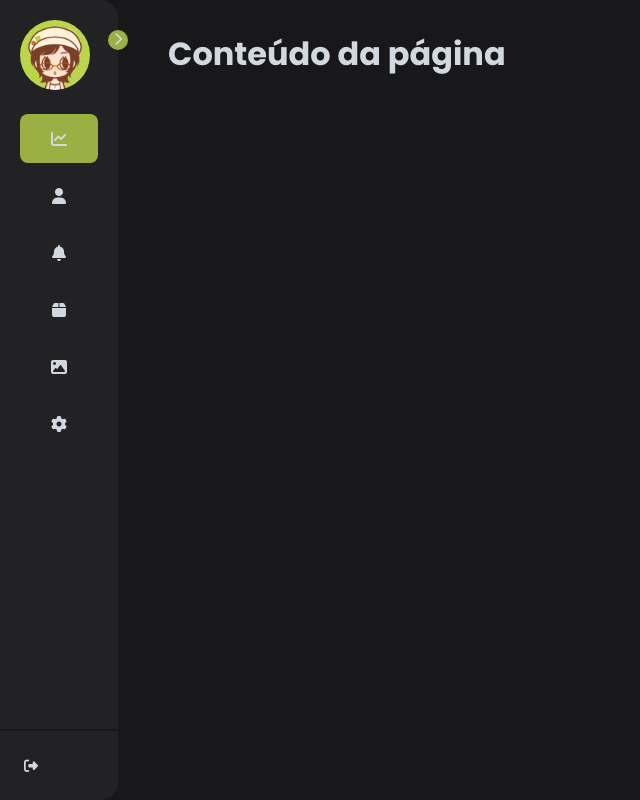
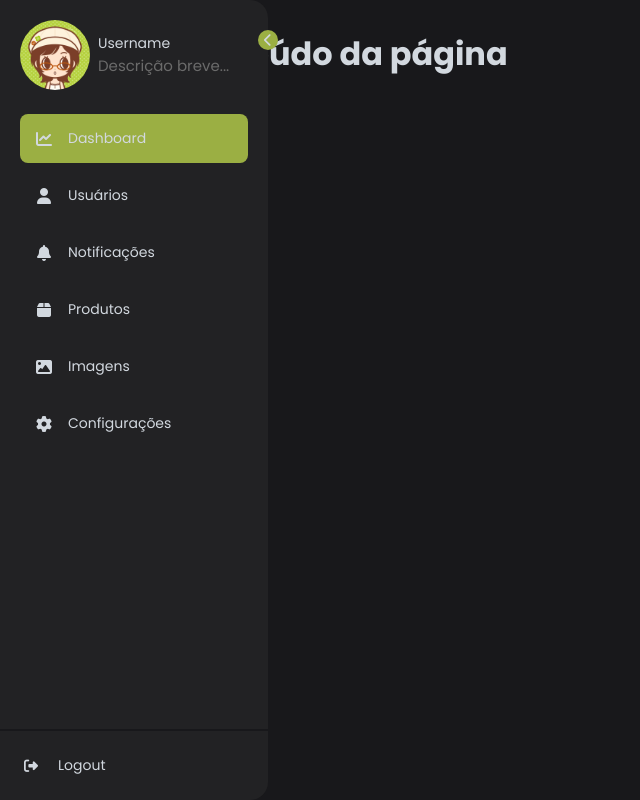
Before and after one commit to natyy200/menu-lateral, a plain HTML site: page index.html in a window 1280 px wide. Both pictures are taken after a click on the button 118 px from the left and 40 px from the top of the page. Shown: the whole page, without its empty margins (0-640 px from the left). Drawn offline with Linux system fonts and the light colour scheme.

Commit message:
finalizando o projeto

```diff
--- a/assets/css/style.css
+++ b/assets/css/style.css
@@ -22,7 +22,11 @@ body {
 }
 
 main {
-    padding: 30px 50px;
+    padding-top: 30px;
+    /* usado para que a sidebar se sobreponha sobre o conteúdo da página */
+    padding-left: calc(150px + 20px);
+    position: fixed;
+    z-index: 1;
 }
 
 #sidebar {
@@ -33,6 +37,10 @@ main {
     border-radius: 0px 18px 18px 0px;
     background-color: var(--neutral-color2);
     position: relative;
+    transition: all .5s;
+    min-width: 82px;
+    /* usado para que a sidebar se sobreponha sobre o conteúdo da página */
+    z-index: 2;
 }
 
 #sidebar_content {
@@ -134,14 +142,34 @@ main {
     background-color: var(--primary-color);
 }
 
+#open_btn_icon {
+    transition: transform .3s ease;
+}
+
+.open-sidebar #open_btn_icon {
+    transform: rotate(180deg);
+}
+
 .item-description {
     width: 0px;
     overflow: hidden;
     white-space: nowrap;
     text-overflow: ellipsis;
     font-size: 14px;
+    transition: width .6s;
+    height: 0px;
 }
 
-#sidebar .open-sidebar {
+#sidebar.open-sidebar {
     min-width: 15%;
 }
+
+#sidebar.open-sidebar .item-description {
+    width: 150px;
+    height: auto;
+}
+
+#sidebar.open-sidebar .side-item a {
+    justify-content: flex-start;
+    gap: 14px;
+}
--- a/assets/js/script.js
+++ b/assets/js/script.js
@@ -0,0 +1,3 @@
+document.getElementById('open_btn').addEventListener('click', () => {
+    document.getElementById('sidebar').classList.toggle('open-sidebar');
+});
```
